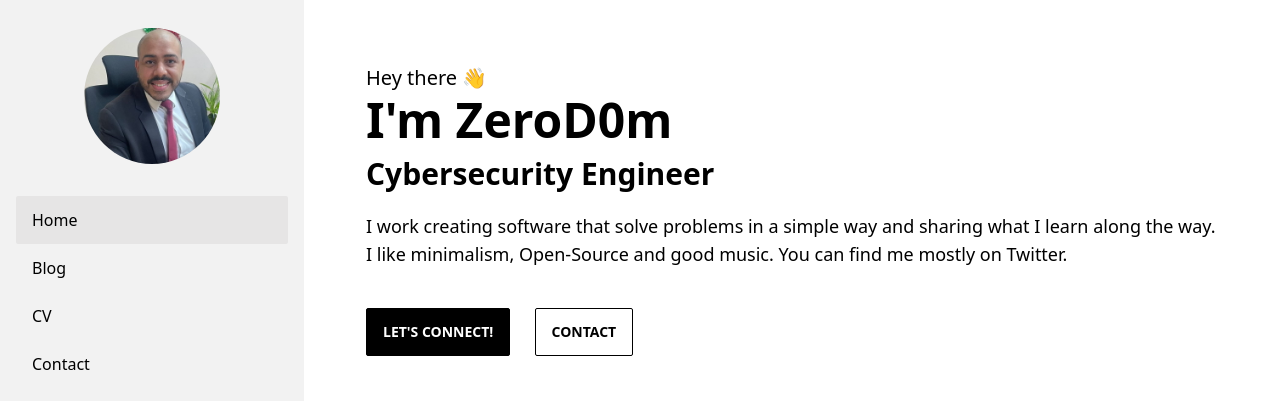
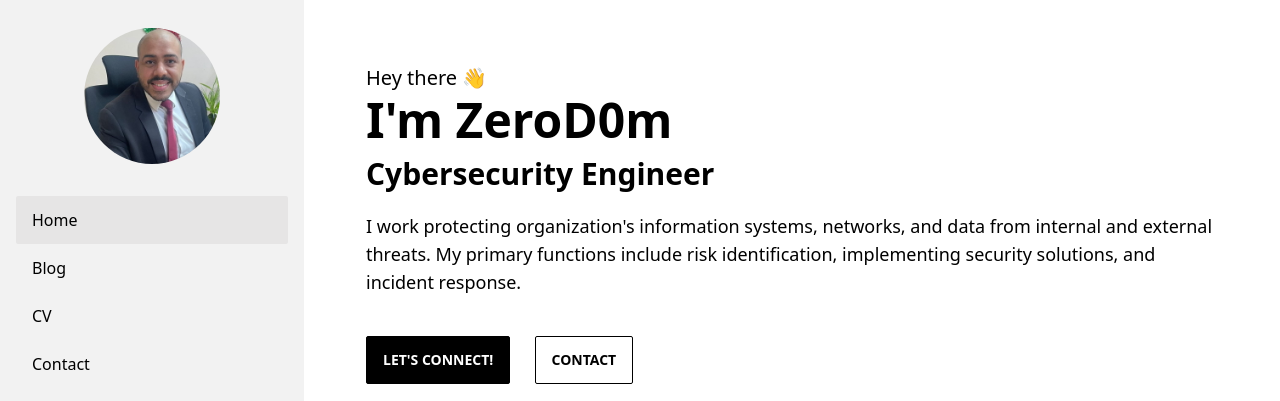
Before and after one commit to ZeroD0m/ZeroD0m.github.io, an Astro site: page / in a window 1280 px wide. Shown: the top 401 px of the page. Built offline with nearby package versions, Linux system fonts and the light colour scheme; Astro itself is replaced by a stand-in of ours.

Commit message:
Update index.astro

```diff
--- a/src/pages/index.astro
+++ b/src/pages/index.astro
@@ -15,9 +15,8 @@ const last_posts = posts.slice(0, 3);
     <div class="text-3xl py-3 font-bold">Cybersecurity Engineer</div>
     <div class="py-2">
       <text class="text-lg">
-        I work creating software that solve problems in a simple way and sharing what I learn along the way. I like
-        minimalism, Open-Source and good music. You can find me mostly on Twitter.</text
-      >
+        I work protecting organization's information systems, networks, and data from internal and external threats.
+        My primary functions include risk identification, implementing security solutions, and incident response.</text>
     </div>
     <div class="mt-8">
       <a class="btn" href="https://twitter.com/manuelernestog" target="_blank"> Let's connect!</a>
```
